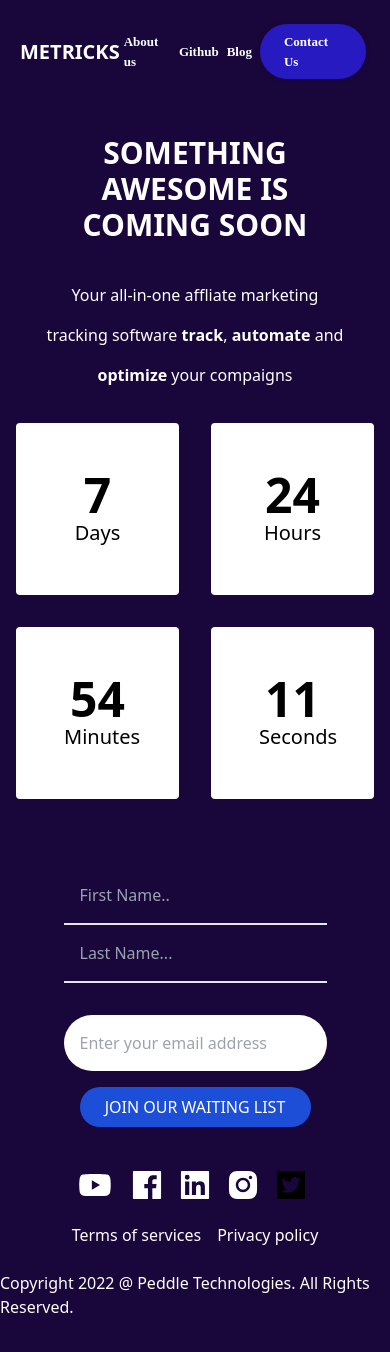
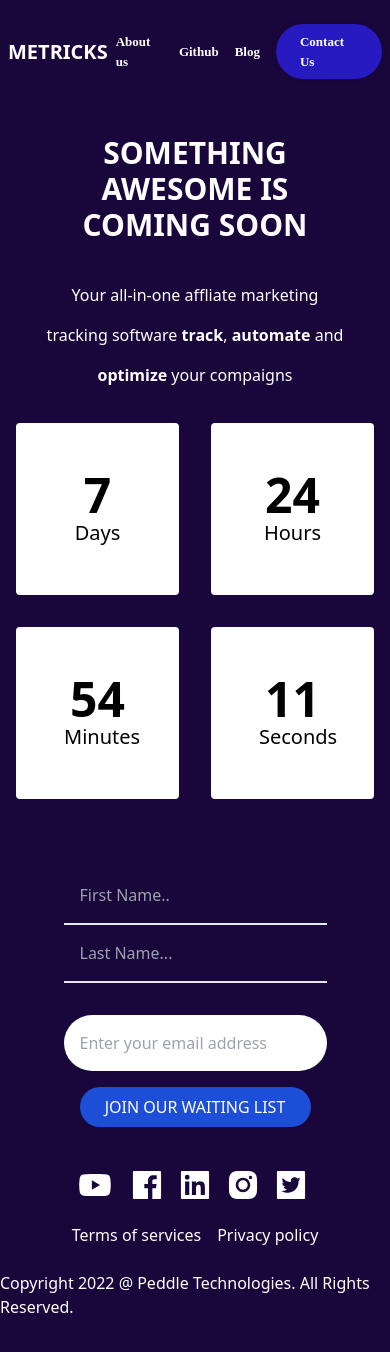
Before and after one commit to Ayomikuolatunji/paddle-frontend-assessment, a Next.js app: page / in a window 390 px wide. Shown: the top 1352 px of the page. Built offline with nearby package versions, Linux system fonts and the light colour scheme.

Commit message:
documentation

```diff
--- a/components/footer/Footer.tsx
+++ b/components/footer/Footer.tsx
@@ -30,7 +30,7 @@ const Footer:React.FC = () => {
       }`}/>},
       {icon:  <AiFillTwitterSquare
         className={`text-4xl ml-3 ${
-        router.asPath==="/blog" ? "text-[#000000]" : (router.asPath==="/about" || router.asPath==="/comingsoon") ? "text-[#FFFFFF]" : "text-[#000000]"
+        router.asPath==="/blog" ? "text-[#000000]" : (router.asPath==="/about" || router.asPath==="/comingsoon" || router.asPath==="/") ? "text-[#FFFFFF]" : "text-[#000000]"
       }`}/>}
     ]
 
--- a/components/header/Header.tsx
+++ b/components/header/Header.tsx
@@ -14,13 +14,13 @@ export const Header:React.FC = () => {
   return (
     <div className={`
     ${router.asPath==="/about"? "bg-[#1F0042]": (router.asPath==="/comingsoon" || router.asPath==="/") ? "bg-[#19073B]" : ""} `}>
-        <div className={`flex justify-between items-center w-full px-5 py-6 mx-auto sm:w-10/12 sm:px-0 sm:py-10
+        <div className={`flex justify-between items-center w-full  py-6 mx-auto sm:w-10/12 sm:px-0 sm:py-10
         ${router.asPath==="/about"? "bg-[#1F0042]":""} `}>
             {/* logo */}
         <div className={`logo font-bold text-[20px]
         ${(router.asPath ==="/about" || router.asPath==="/comingsoon" || router.asPath==="/")
         ? "text-[#FFFFFF]"
-        :"text-[#000000]"} text-[20px]`
+        :"text-[#000000]"} text-[20px] sm:pl-0 pl-2`
         }>
              <Link href={"/"}>
                  METRICKS
@@ -31,7 +31,7 @@ export const Header:React.FC = () => {
             <ul className='flex items-center'>
                 {
                     navItems.map((item,index)=>{
-                        return <li className={`sm:mx-10 mx-1 opacity-[1]
+                        return <li className={`sm:mx-10 mx-2 opacity-[1]
                         ${(router.asPath==="/about"
                         || router.asPath==="/comingsoon"
                         || router.asPath==="/")
--- a/layouts/comingsoon/ComingSoon.tsx
+++ b/layouts/comingsoon/ComingSoon.tsx
@@ -1,7 +1,7 @@
 import React from 'react'
 import Footer from '../../components/footer/Footer'
 import CountDown from './CountDown'
-import HeroText from './HeroText'
+import HeroText from './Hero.ComimgSoon'
 import Waitlist from './Waitlist'
 
 const ComingSoon:React.FC = () => {
--- a/layouts/comingsoon/HeroText.tsx
+++ b/layouts/comingsoon/Hero.ComimgSoon.tsx
@@ -3,7 +3,7 @@ import React from 'react'
 const HeroText:React.FC = () => {
   return (
     <div className='flex sm:mt-20 w-4/5 mt-8 m-auto space-y-8 justify-center items-center flex-col'>
-      <h1 className='uppercase text-center text-white text-3xl md:text-5xl font-bold lg:text-7xl leading-12' >something awesome is coming Soon</h1>
+      <h1 className='uppercase text-center text-white text-3xl md:text-4xl font-bold lg:text-7xl leading-12' >something awesome is coming Soon</h1>
       <p className='text-white leading-10 font-light md:leading-10 text-[16px] md:text-xl text-center'>Your all-in-one affliate marketing tracking software <span className='font-bold' >track</span>, <span className='font-bold'>automate</span> and <span className='font-bold'>
         optimize</span> your compaigns </p>
     </div>
```
